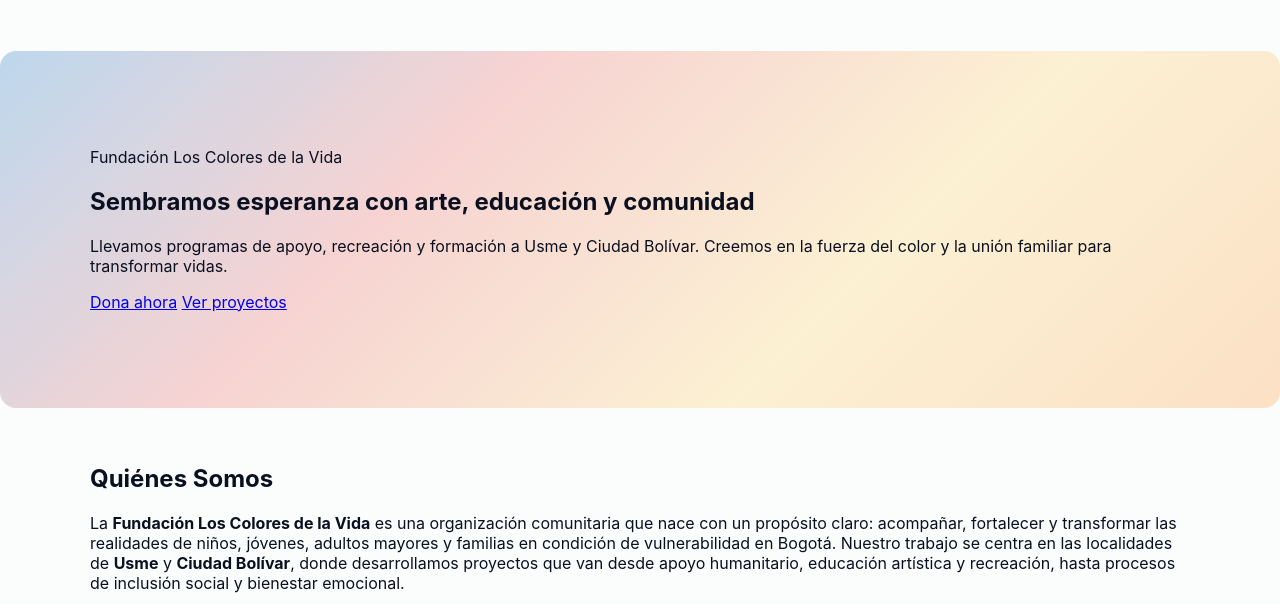
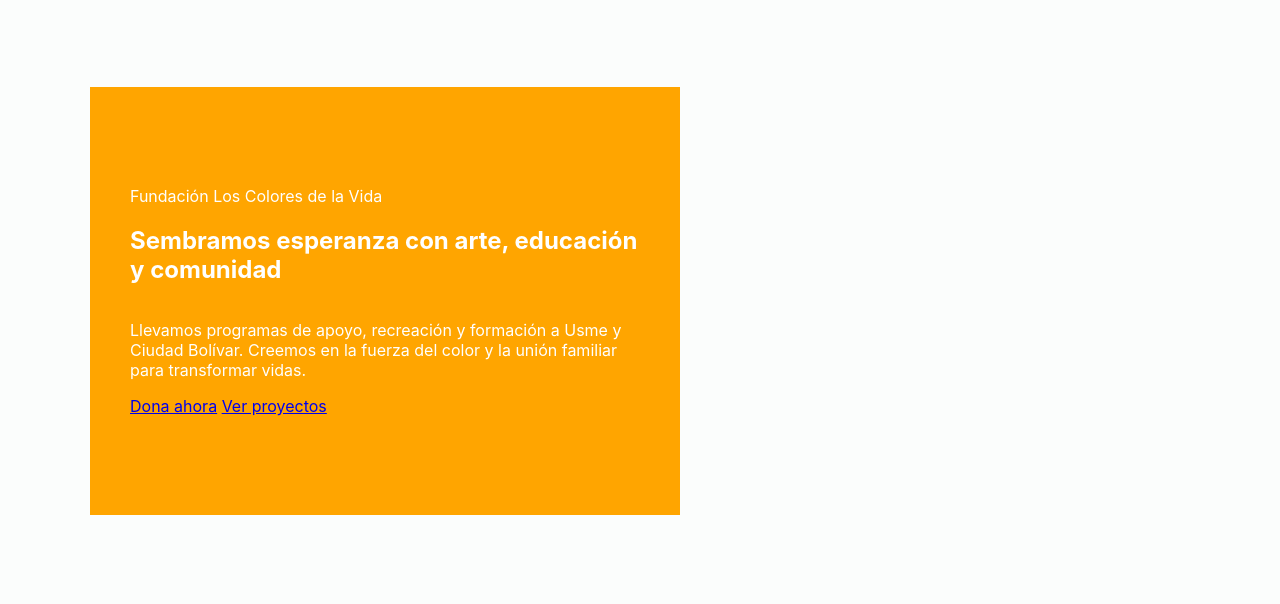
Before and after one commit to jDaKaGu/loscoloresdelavida, a plain HTML site: page index.html in a window 1280 px wide. Shown: the part 137-741 px from the top of the page. Drawn offline with Linux system fonts and the light colour scheme.

Commit message:
Update styles.css

```diff
--- a/styles.css
+++ b/styles.css
@@ -42,22 +42,49 @@ header {
 }
 
 
-/* paleta colorida para hero */
-:root{
-  --c1: #0467c1; /* azul */
-  --c2: #e63d3d; /* rojo */
-  --c3: #ffbf2e; /* amarillo */
-  --c4: #ff7a00; /* naranja */
+.hero-grid {
+  display: flex;
+  flex-wrap: wrap;
+  height: 500px; /* ajusta según necesites */
 }
 
-.hero-fixed {
-  padding: 60px 0;
-  border-radius: 16px;
-  background: linear-gradient(
-    135deg,
-    rgba(4,103,193,0.25) 0%,   /* azul */
-    rgba(230,61,61,0.22) 33%,  /* rojo */
-    rgba(255,191,46,0.20) 66%, /* amarillo */
-    rgba(255,122,0,0.22) 100%  /* naranja */
-  );
+/* Mitad izquierda */
+.hero-left {
+  flex: 1;
+  background-color: #FFA500; /* naranja */
+  color: white;
+  display: flex;
+  flex-direction: column;
+  justify-content: center;
+  padding: 40px;
+  text-align: left;
 }
+
+/* Mitad derecha */
+.hero-right {
+  flex: 1;
+  display: flex;
+  align-items: center;
+  justify-content: center;
+}
+
+.hero-photo {
+  width: 100%;
+  height: 100%;
+  background-size: cover;
+  background-position: center;
+  border-radius: 8px; /* opcional */
+}
+
+/* Responsive */
+@media (max-width: 768px) {
+  .hero-grid {
+    flex-direction: column;
+    height: auto;
+  }
+  .hero-left, .hero-right {
+    flex: none;
+    width: 100%;
+    height: 300px;
+  }
+}
```
